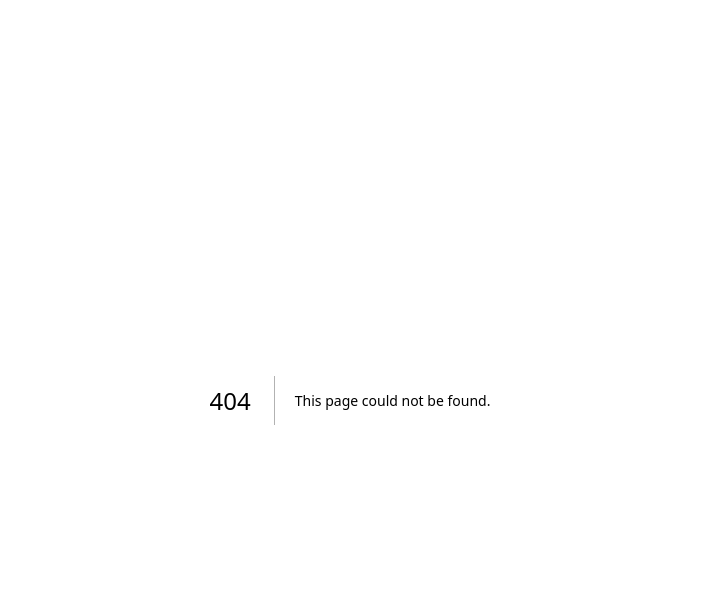
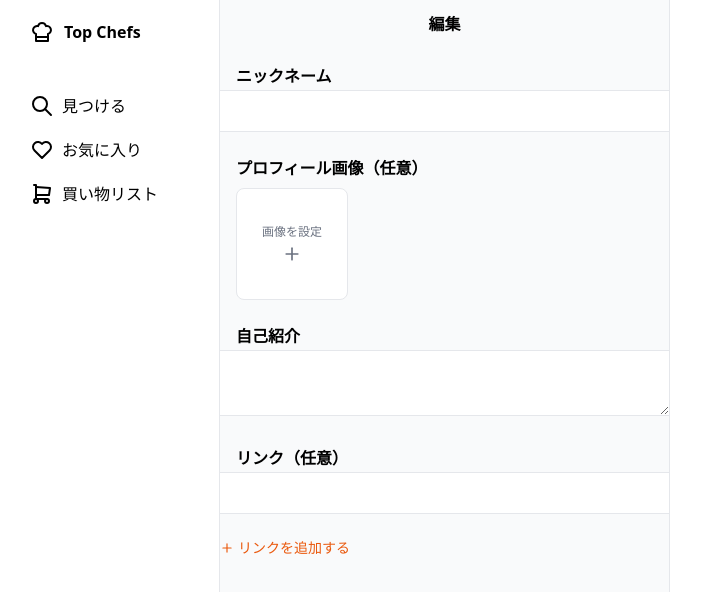
Before and after one commit to qin-team-recipe/14-frontend, a Next.js app: page /mypage/edit in a window 1280 px wide. Before the commit this address had no page. Shown: the top 592 px of the page, without its empty margins (290-991 px from the left). Built offline with nearby package versions, Linux system fonts and the light colour scheme.

Commit message:
✨ マイページのプロフィール編集画面作成

```diff
--- /dev/null
+++ b/src/app/(top)/mypage/edit/page.jsx
@@ -0,0 +1,20 @@
+import { EditBar } from "@/components/Bar";
+import { InputAddButton, TextField } from "@/components/Form";
+import { ImageField } from "@/components/Form/ImageField";
+
+export default function Edit() {
+  return (
+    <div className="min-h-screen bg-gray-50">
+      <div className="px-4 py-3">
+        <EditBar />
+      </div>
+      <div className="mt-4 h-full space-y-6">
+        <TextField label="ニックネーム" />
+        <ImageField label="プロフィール画像（任意）" />
+        <TextField label="自己紹介" multiline />
+        <TextField label="リンク（任意）" />
+        <InputAddButton>リンクを追加する</InputAddButton>
+      </div>
+    </div>
+  );
+}
--- /dev/null
+++ b/src/components/Bar/EditBar.jsx
@@ -0,0 +1,5 @@
+import { Bar } from "./Bar";
+
+export function EditBar() {
+  return <Bar>編集</Bar>;
+}
--- a/src/components/Bar/index.js
+++ b/src/components/Bar/index.js
@@ -1,2 +1,3 @@
 export { FavBar } from "./FavBar";
 export { ListBar } from "./ListBar";
+export { EditBar } from "./editBar";
```
